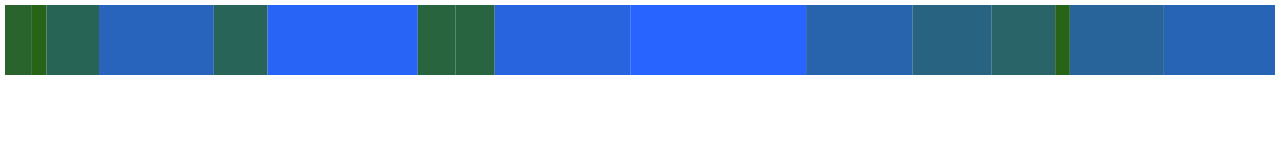
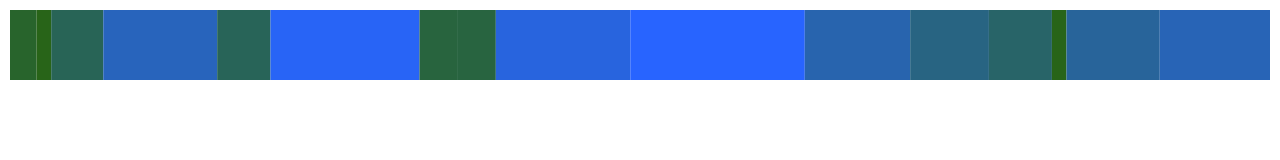
Before and after one commit to EphTron/SmartComments, a plain HTML site: page index.html in a window 1280 px wide. Drawn offline with Linux system fonts and the light colour scheme.

Commit message:
external css, added printout of data on mouseover

```diff
--- a/index.html
+++ b/index.html
@@ -3,20 +3,13 @@
 <head>
   <meta charset="utf-8">
   <title>Tutorial index</title>
-
   <script type="text/javascript" src="lib/d3/d3.js"></script>
-
-  <style type="text/css">
-    body {
-      margin: 5px;
-    }
-  </style>
-
+  <link rel="stylesheet" type"text/css" href="style.css">
 </head>
 <body>
 
   <script type="text/javascript">
-    var w = window.innerWidth -10;
+    var w = window.innerWidth -20;
     var h = 70;
     var bar_padding = 5
     var blowup = 1.5;
@@ -45,7 +38,7 @@
 
       //setup svg objects
       var svg = d3.select("body")
-                  .select("div", "top-bars")
+                  .select("div.topbars")
                   .append("svg")
                   .attr('width', w)
                   .attr('height', h+10);
@@ -61,6 +54,8 @@
                     .domain([0, ttl])
                     .range([0, w]);
 
+      var datablock = d3.select("body").select("div.answer").select("p.data");
+
       // create dynamic bars
       bars.attr("id", function(d,i) { return "r" + i; })
           .attr("x", function(d,i) { return calcX(d,i,scale,svg); })
@@ -69,14 +64,17 @@
           .attr("height", h)
           .attr("fill", function(d) {
                           return "rgb(40,100," + (d.age*2) + ")";
+                        })
+          .on("mouseover",  function(d) {
+                          datablock.text(d.name+" = "+d.age);
                         });
     }
 
-    function calcWidth(data,i,scale) {
+    function calcWidth(d,i,scale) {
       return scale(parseInt(dataset[i].age));
     }
 
-    function calcX(data,i,scale,svg) {
+    function calcX(d,i,scale,svg) {
       if(i == 0) {
         return 0;
       }
@@ -89,8 +87,10 @@
 
   </script>
 
-  <div class="top-bars"></div>
-  <div calss="answer"></div>
+  <div class="topbars"></div>
+  <div class="answer">
+    <p class="data"></p>
+  </div>
 
 </body>
 </html>
--- /dev/null
+++ b/style.css
@@ -0,0 +1,7 @@
+body {
+  margin: 10px;
+}
+
+p.data {
+  text-align: center;
+}
```
